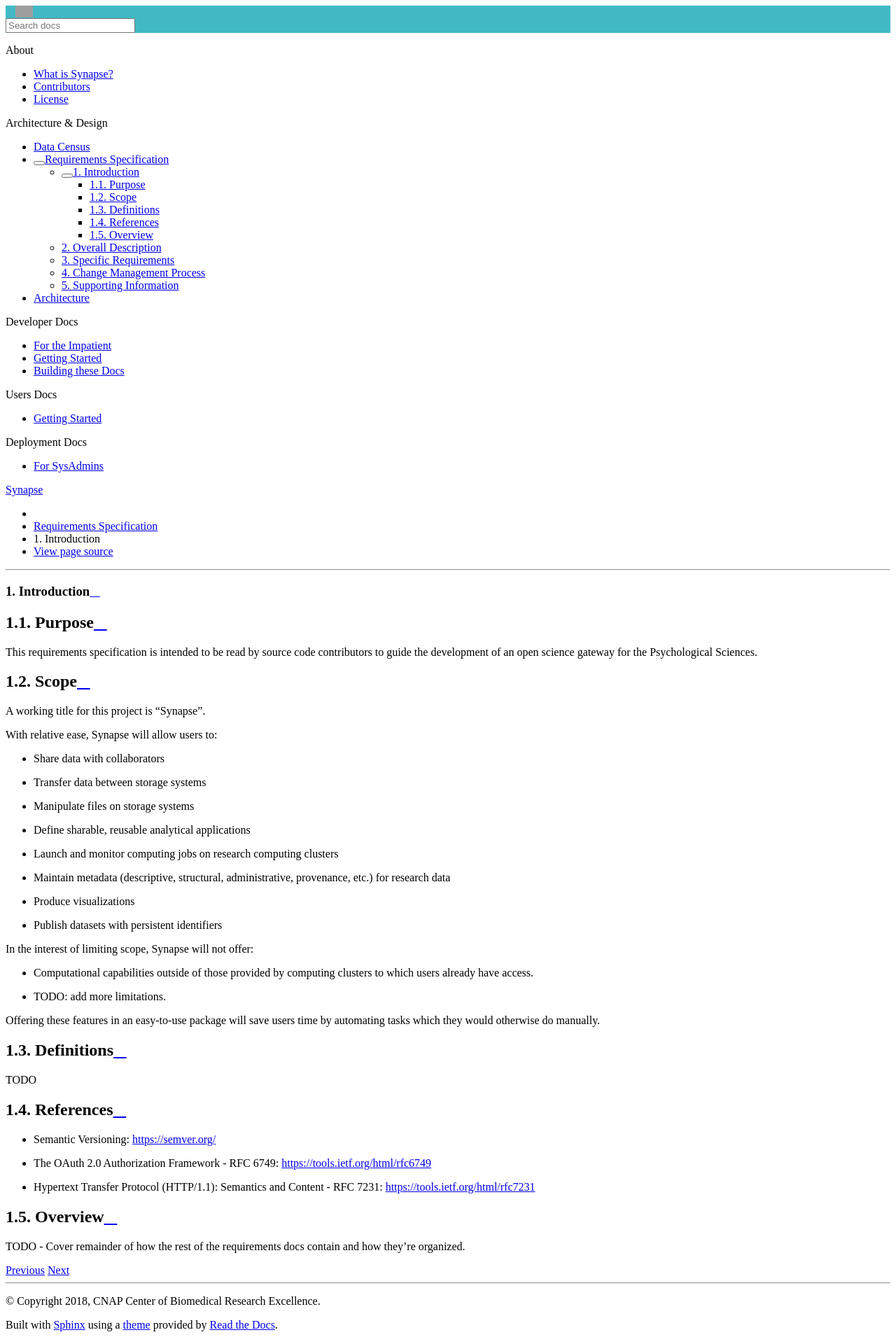
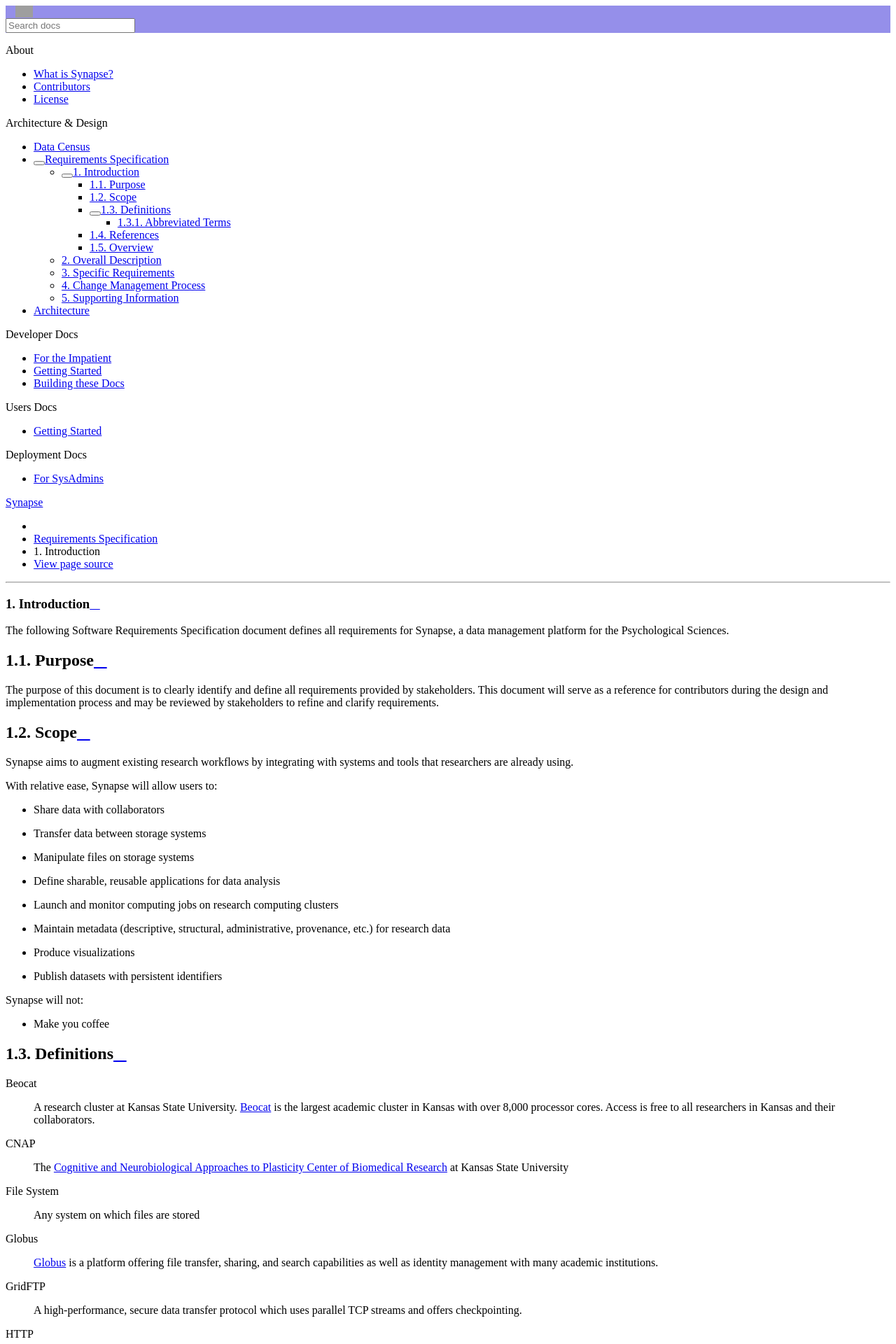
Before and after one commit to cnap-cobre/synapse-docs, a Sphinx documentation site: the page built from source/design/requirements/introduction.rst, in a window 1280 px wide. Shown: the top 1920 px of the page at 70% size. Built offline with Sphinx 7.4.7 and the Read the Docs theme 2.0.0, drawn with Linux system fonts in a browser that asks for light colours; some of the changed text lies outside the part shown; grey boxes are pictures that could not be loaded.

Commit message:
docs: write requirements spec intro

```diff
--- a/source/_static/css/custom.css
+++ b/source/_static/css/custom.css
@@ -1,5 +1,5 @@
 .wy-side-nav-search {
-  background-color: #42b8c5;
+  background-color: #958fea;
 }
 
 .wy-side-nav-search > a.icon.icon-home {
--- a/source/design/requirements/introduction.rst
+++ b/source/design/requirements/introduction.rst
@@ -2,55 +2,129 @@
 Introduction
 ############
 
+The following Software Requirements Specification document defines all
+requirements for Synapse, a data management platform for the Psychological
+Sciences.
 
 Purpose
 =======
 
-This requirements specification is intended to be read by source code
-contributors to guide the development of an open science gateway for
-the Psychological Sciences.
+The purpose of this document is to clearly identify and define all
+requirements provided by stakeholders.  This document will serve
+as a reference for contributors during the design and implementation
+process and may be reviewed by stakeholders to refine and clarify
+requirements.
 
 Scope
 =====
 
-A working title for this project is "Synapse".
+Synapse aims to augment existing research workflows by integrating with
+systems and tools that researchers are already using.
 
 With relative ease, Synapse will allow users to:
 
 * Share data with collaborators
 * Transfer data between storage systems
 * Manipulate files on storage systems
-* Define sharable, reusable analytical applications
+* Define sharable, reusable applications for data analysis
 * Launch and monitor computing jobs on research computing clusters
 * Maintain metadata (descriptive, structural, administrative, provenance, etc.)
   for research data
 * Produce visualizations
 * Publish datasets with persistent identifiers
 
-In the interest of limiting scope, Synapse will not offer:
+Synapse will not:
 
-* Computational capabilities outside of those provided by computing clusters to
-  which users already have access.
-* TODO: add more limitations.
+* Make you coffee
 
-Offering these features in an easy-to-use package will save users time
-by automating tasks which they would otherwise do manually.
 
 Definitions
 ===========
 
-TODO
+Beocat
+  A research cluster at Kansas State University.  `Beocat <beocat_>`_ is the largest
+  academic cluster in Kansas with over 8,000 processor cores.  Access
+  is free to all researchers in Kansas and their collaborators.
+
+CNAP
+  The `Cognitive and Neurobiological Approaches to Plasticity Center of
+  Biomedical Research <cnap_>`_ at Kansas State University
+
+File System
+  Any system on which files are stored
+
+Globus
+  `Globus <globus_>`_ is a platform offering file transfer, sharing, and search capabilities
+  as well as identity management with many academic institutions.
+
+GridFTP
+  A high-performance, secure data transfer protocol which uses parallel TCP
+  streams and offers checkpointing.
+
+HTTP
+  Hypertext Transfer Protocol
+
+Identity Provider
+  An entity which creates, maintains, and manages identity information for
+  users and provides authentication services to dependent applications
+  within a federation or distributed network.
+
+iRODS
+  The integrated Rule-Oriented Data System is a data management system which
+  virtualizes data storage resources of an organization under a unified
+  namespace.  It uses a metadata catalog which describes every file, directory,
+  and storage resource in an iRODS Zone.
+
+JSON - JavaScript Object Notation
+  A data serialization format commonly used for data representation between
+  applications on the internet.
+
+Metadata
+  Data which provides descriptive, structural, or administrative about
+  other data.  Examples include: means of creation, purpose, time and date
+  of creation, creator or author of the data, location where the data was
+  created, file size, etc.
+
+OAuth2.0
+  An industry-standard protocol for authorization which allows applications to
+  delegate user authentication to a 3rd party identity provider.  For example,
+  the Dropbox "Sign In" page offers a "Sign in with Google" option.  In this
+  situation, Google is the identity provider.
+
+Representational State Transfer
+  An architectural style which builds on HTTP to define a standard set of
+  stateless operations between web services
+
+SFTP
+  Secure File Transfer Protocol
+
+Abbreviated Terms
+-----------------
+
+* FTP - File Transfer Protocol
+* HTTP - HyperText Transfer Protocol
+* JSON - JavaScript Object Notation
+* REST - Representational State Transfer
+* SFTP - Secure File Transfer Protocol
+* SSL - Secure Sockets Layer
+
+.. _beocat: https://beocat.ksu.edu/
+.. _cnap: http://www.k-state.edu/cnap/
+.. _globus: https://www.globus.org/platform
 
 References
 ==========
 
-* Semantic Versioning:  https://semver.org/
-* The OAuth 2.0 Authorization Framework - RFC 6749: https://tools.ietf.org/html/rfc6749
-* Hypertext Transfer Protocol (HTTP/1.1): Semantics and Content - RFC 7231:
+Hypertext Transfer Protocol (HTTP/1.1): Semantics and Content - RFC 7231:
   https://tools.ietf.org/html/rfc7231
+
+OAuth 2.0 Authorization Framework - RFC 6749
+  https://tools.ietf.org/html/rfc6749
+
+Semantic Versioning
+  https://semver.org/
 
 Overview
 ========
 
-TODO - Cover remainder of how the rest of the requirements docs contain and
-how they're organized.
+TODO
```
